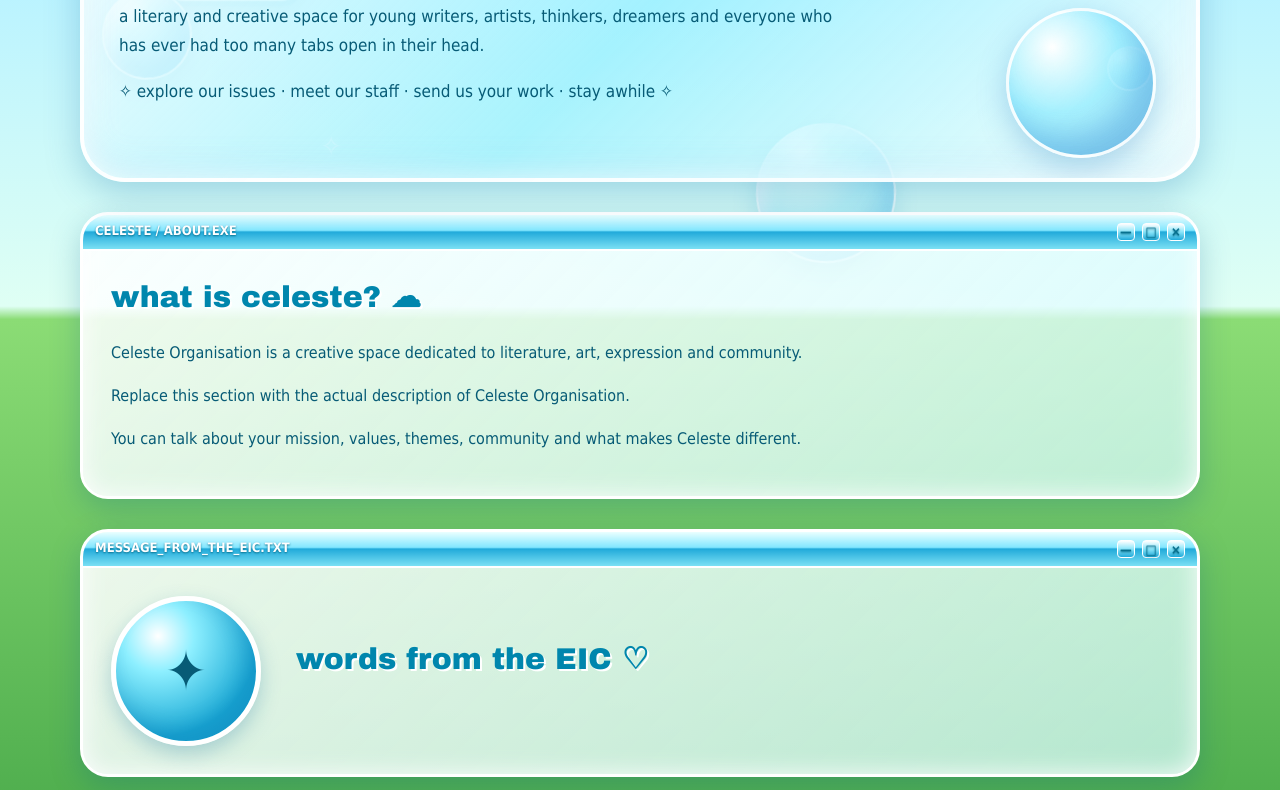
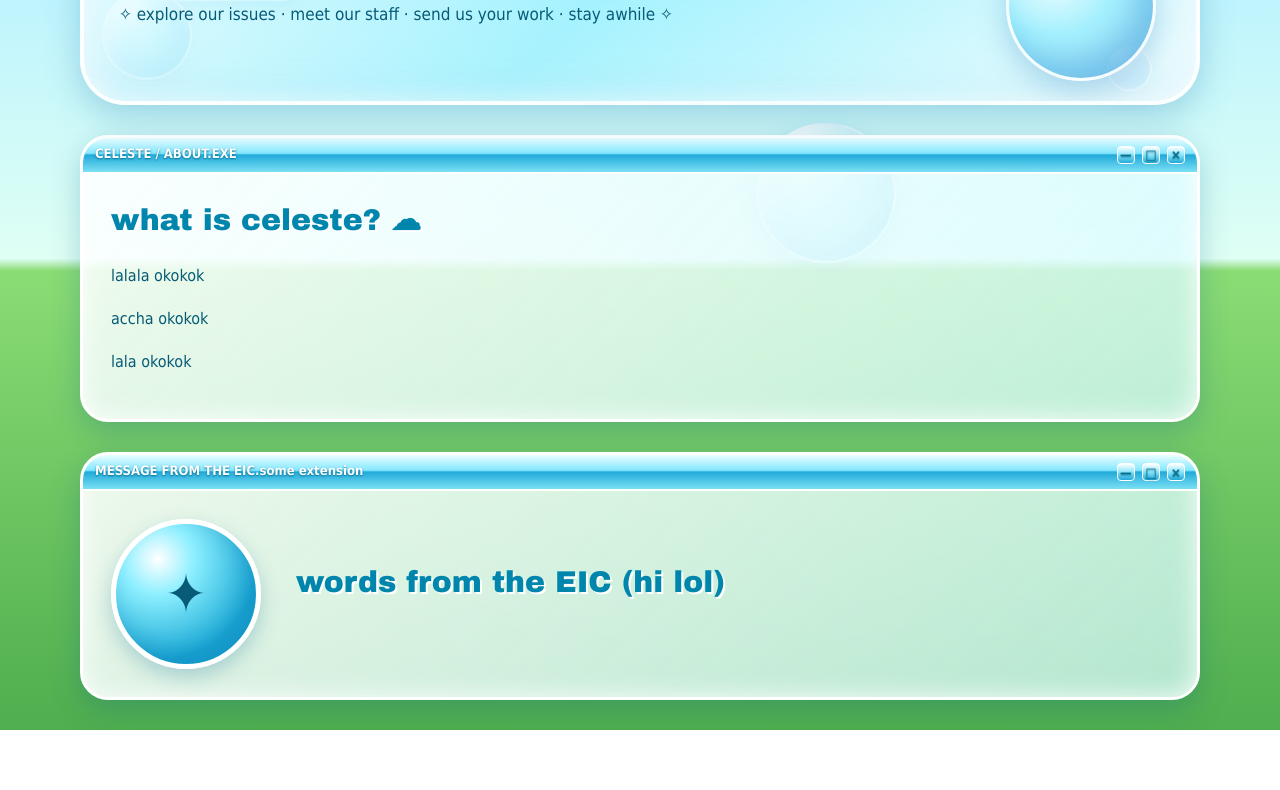
Before and after one commit to yaneatsyam/celesteorganisation, a plain HTML site: page index.html in a window 1280 px wide. Shown: the part 511-1301 px from the top of the page. After the commit the page ends 1241 px from the top, so only its background shows below. Drawn offline with Linux system fonts and the light colour scheme.

Commit message:
Building Celeste

````diff
--- a/index.html
+++ b/index.html
@@ -1,4 +1,3 @@
-```html
 <!DOCTYPE html>
 <html lang="en">
 <head>
@@ -962,7 +961,7 @@ footer {
     </div>
 
     <div class="subtitle">
-        ✧ a little corner of the internet for words, art & everything in between ✧
+        ✧ hi lol ✧
     </div>
 
 </header>
@@ -1002,9 +1001,7 @@ footer {
     <!-- EDIT THIS -->
 
     <p>
-        a literary and creative space for young writers,
-        artists, thinkers, dreamers and everyone who has
-        ever had too many tabs open in their head.
+        hi lol celeste
     </p>
 
     <p>
@@ -1039,18 +1036,13 @@ footer {
         <!-- EDIT THIS -->
 
         <p>
-            Celeste Organisation is a creative space dedicated to
-            literature, art, expression and community.
+            lalala okokok
         </p>
 
         <p>
-            Replace this section with the actual description of
-            Celeste Organisation.
-        </p>
+            accha okokok
 
-        <p>
-            You can talk about your mission, values, themes,
-            community and what makes Celeste different.
+        <p>lala okokok
         </p>
 
     </div>
@@ -1066,7 +1058,7 @@ footer {
 
     <div class="windowbar">
 
-        <span>MESSAGE_FROM_THE_EIC.TXT</span>
+        <span>MESSAGE FROM THE EIC.some extension</span>
 
         <div class="windowbuttons">
             <span>—</span>
@@ -1084,4 +1076,4 @@ footer {
 
         <div>
 
-            <h2>words from the EIC ♡</h2>
+            <h2>words from the EIC (hi lol)</h2>
````
